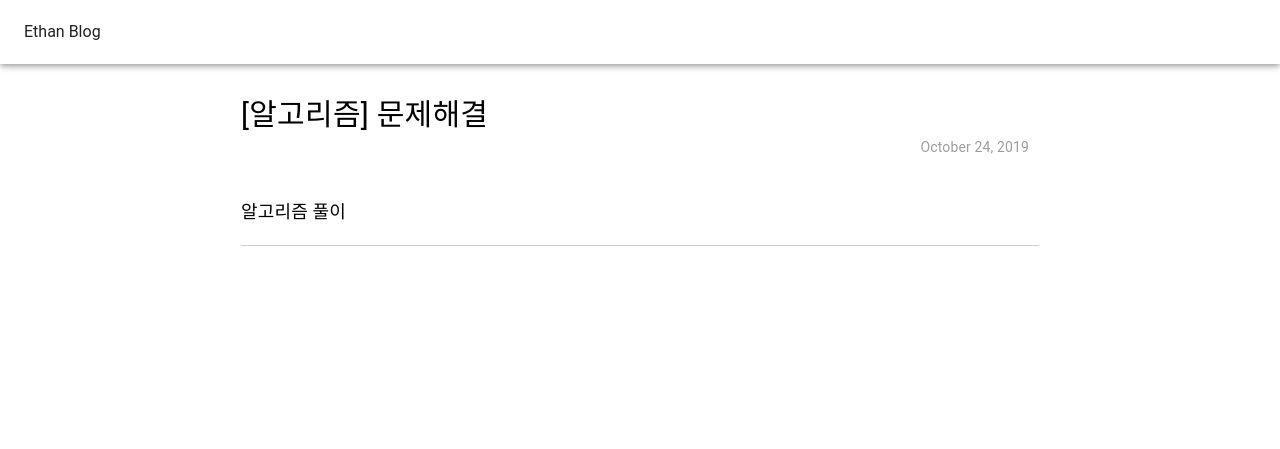
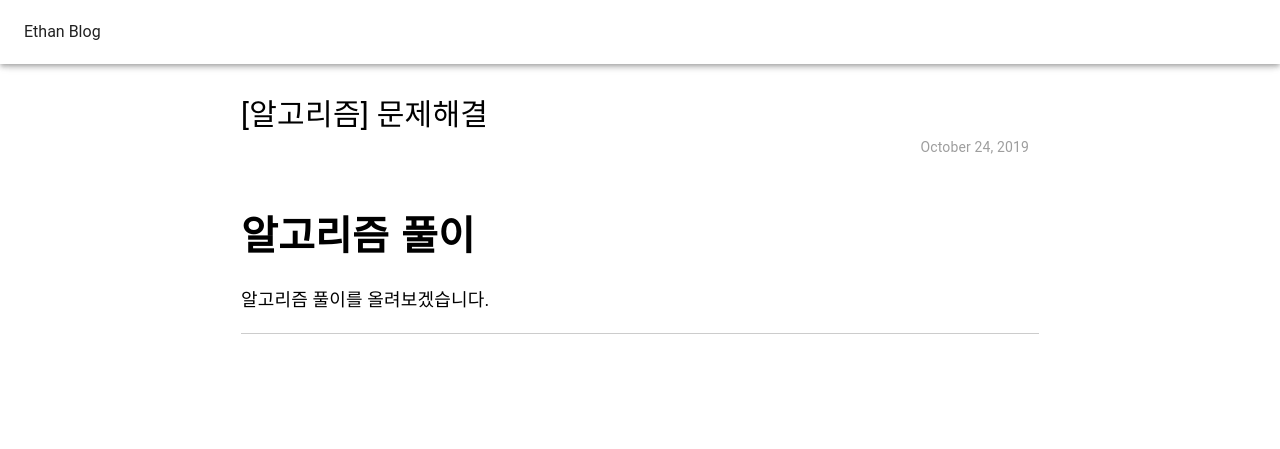
Before and after one commit to ifubabz/blog-gatsby, a Gatsby site: page /2019/10/algorithm/ in a window 1280 px wide. Built offline with nearby package versions, Linux system fonts and the light colour scheme; Gatsby itself is replaced by a stand-in of ours; some packages are replaced by stand-ins of ours.

Commit message:
build test

```diff
--- a/posts/2019/10/algorithm.md
+++ b/posts/2019/10/algorithm.md
@@ -9,4 +9,6 @@ tags:
   - coding test
 ---
 
-알고리즘 풀이
+# 알고리즘 풀이
+
+알고리즘 풀이를 올려보겠습니다.
```
